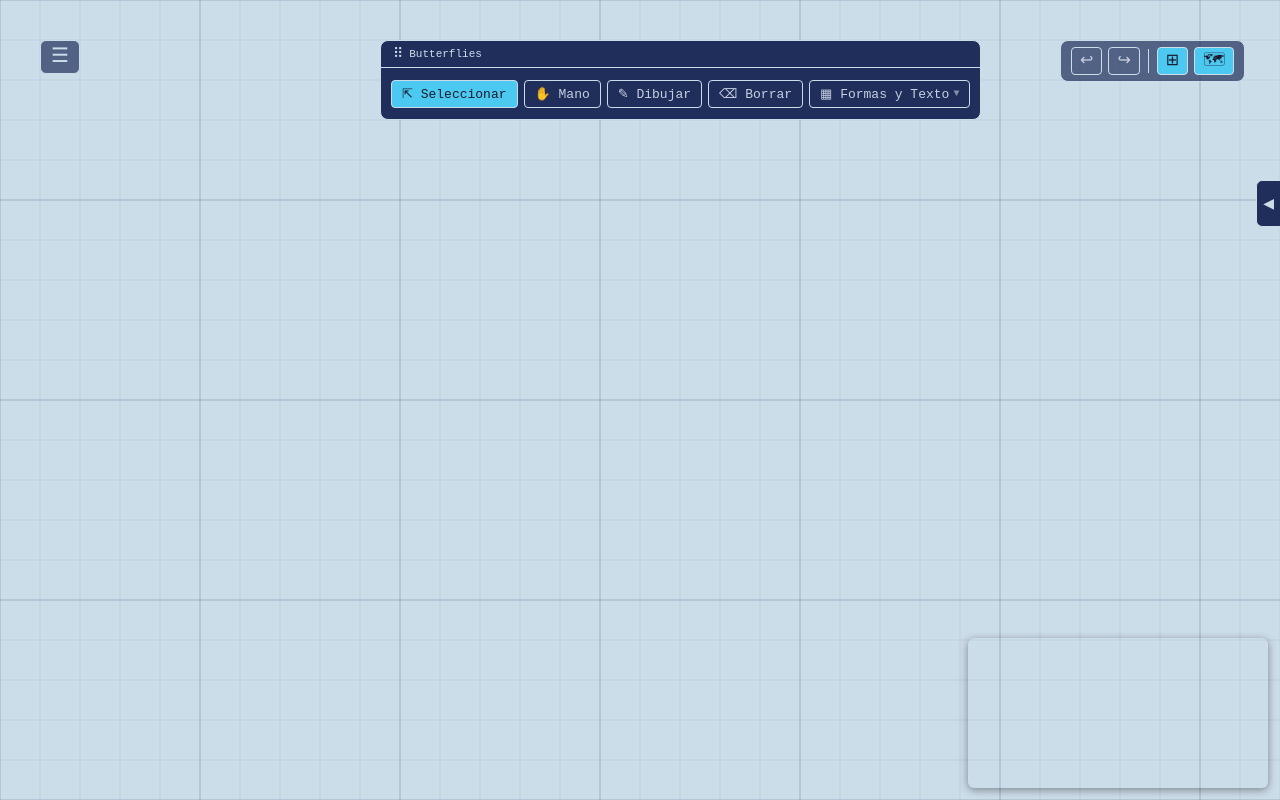
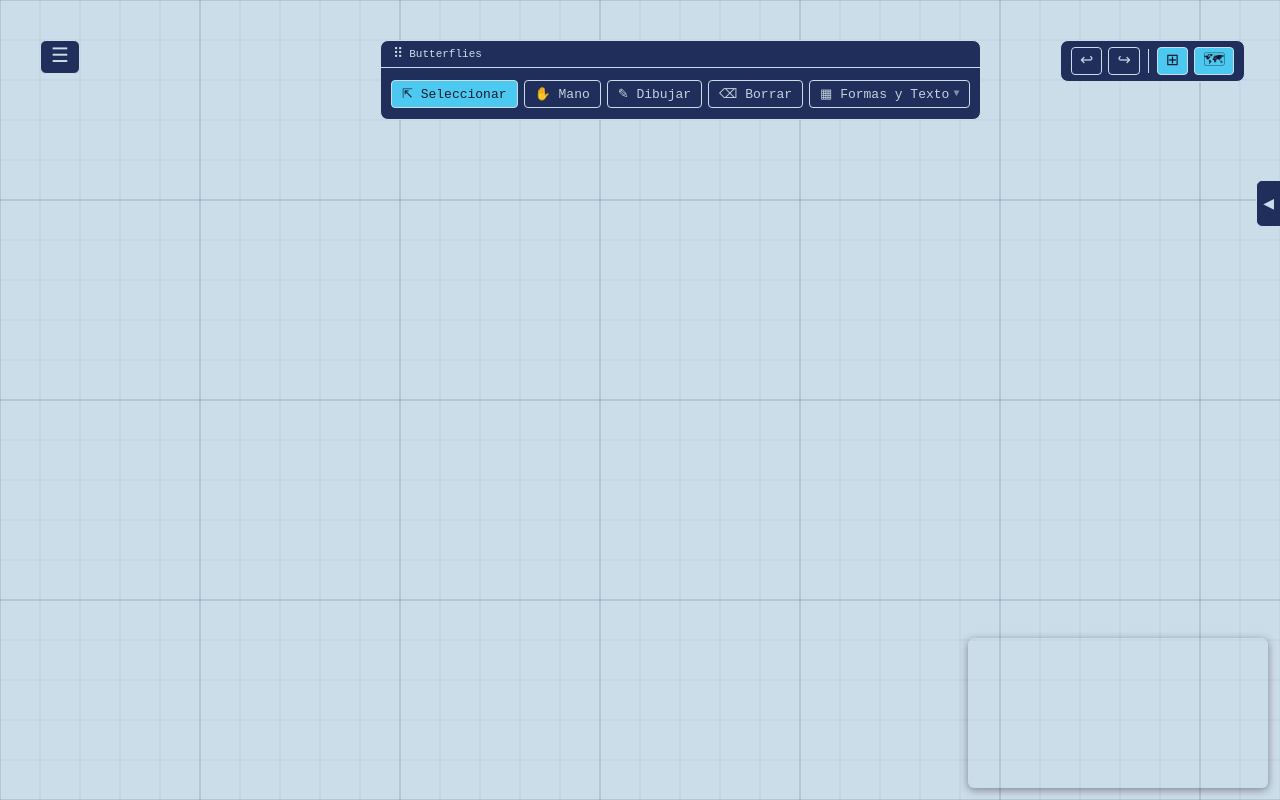
Before and after one commit to Rahyned/butterflies, a React (Vite) app: page / in a window 1280 px wide. Built offline with nearby package versions, Linux system fonts and the light colour scheme.

Commit message:
fix: color unificado #1F2E5A en ☰ y action buttons (quitada opacidad)

```diff
--- a/src/components/ActionButtons.tsx
+++ b/src/components/ActionButtons.tsx
@@ -75,7 +75,7 @@ export default function ActionButtons({
         alignItems: 'center',
         gap: '6px',
         padding: '6px 10px',
-        background: 'rgba(31,46,90,0.7)',
+        background: '#1F2E5A',
         border: '1px solid #CCDDEA',
         borderRadius: '8px',
       }}
--- a/src/components/HamburgerMenu.tsx
+++ b/src/components/HamburgerMenu.tsx
@@ -84,7 +84,7 @@ export default function HamburgerMenu({ onNew, onSave, onExport, onResetPosition
           cursor: 'grab', fontSize: '20px', lineHeight: '20px',
           padding: '6px 10px', borderRadius: '6px',
           display: 'inline-block',
-          background: open ? 'rgba(31,46,90,0.9)' : 'rgba(31,46,90,0.7)',
+          background: open ? '#1F2E5A' : '#1F2E5A',
           border: '1px solid #CCDDEA',
           color: '#CCDDEA',
         }}
```
